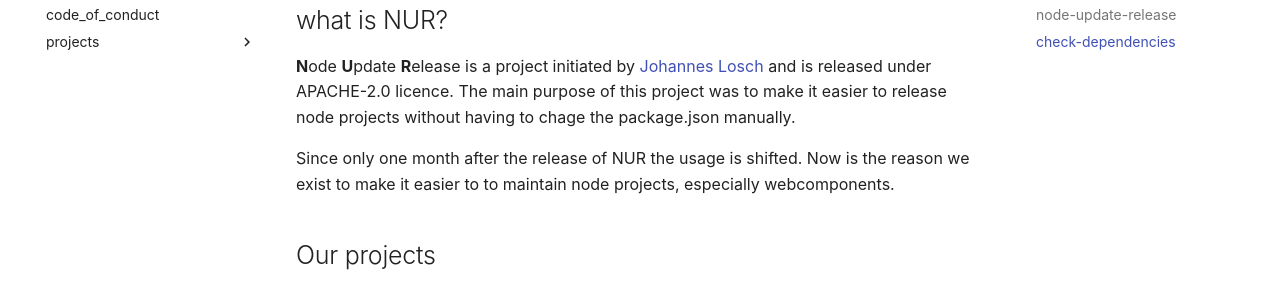
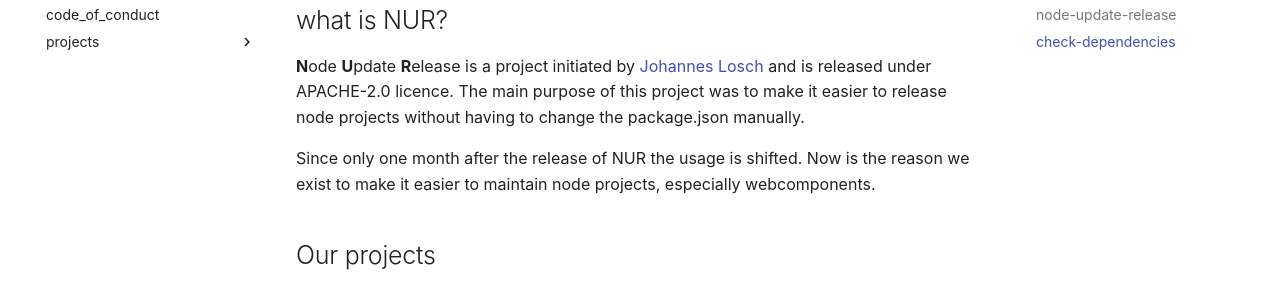
Before and after one commit to nurjs/nurjs, an MkDocs documentation site: the page built from docs/index.md, in a window 1280 px wide. Shown: the part 177-471 px from the top of the page. Built offline with MkDocs 1.6.1 and Material for MkDocs 9.7.7, drawn with Linux system fonts in a browser that asks for light colours.

Commit message:
Update index.md

```diff
--- a/docs/index.md
+++ b/docs/index.md
@@ -3,10 +3,10 @@
 ## what is NUR?
 
 **N**ode **U**pdate **R**elease is a project initiated by [Johannes Losch](https://github.com/johanneslosch) and is released under APACHE-2.0 licence.
-The main purpose of this project was to make it easier to release node projects without having to chage the package.json manually.
+The main purpose of this project was to make it easier to release node projects without having to change the package.json manually.
 
 Since only one month after the release of NUR the usage is shifted.
-Now is the reason we exist to make it easier to to maintain node projects, especially webcomponents.
+Now is the reason we exist to make it easier to maintain node projects, especially webcomponents.
 
 ## Our projects
 
```
